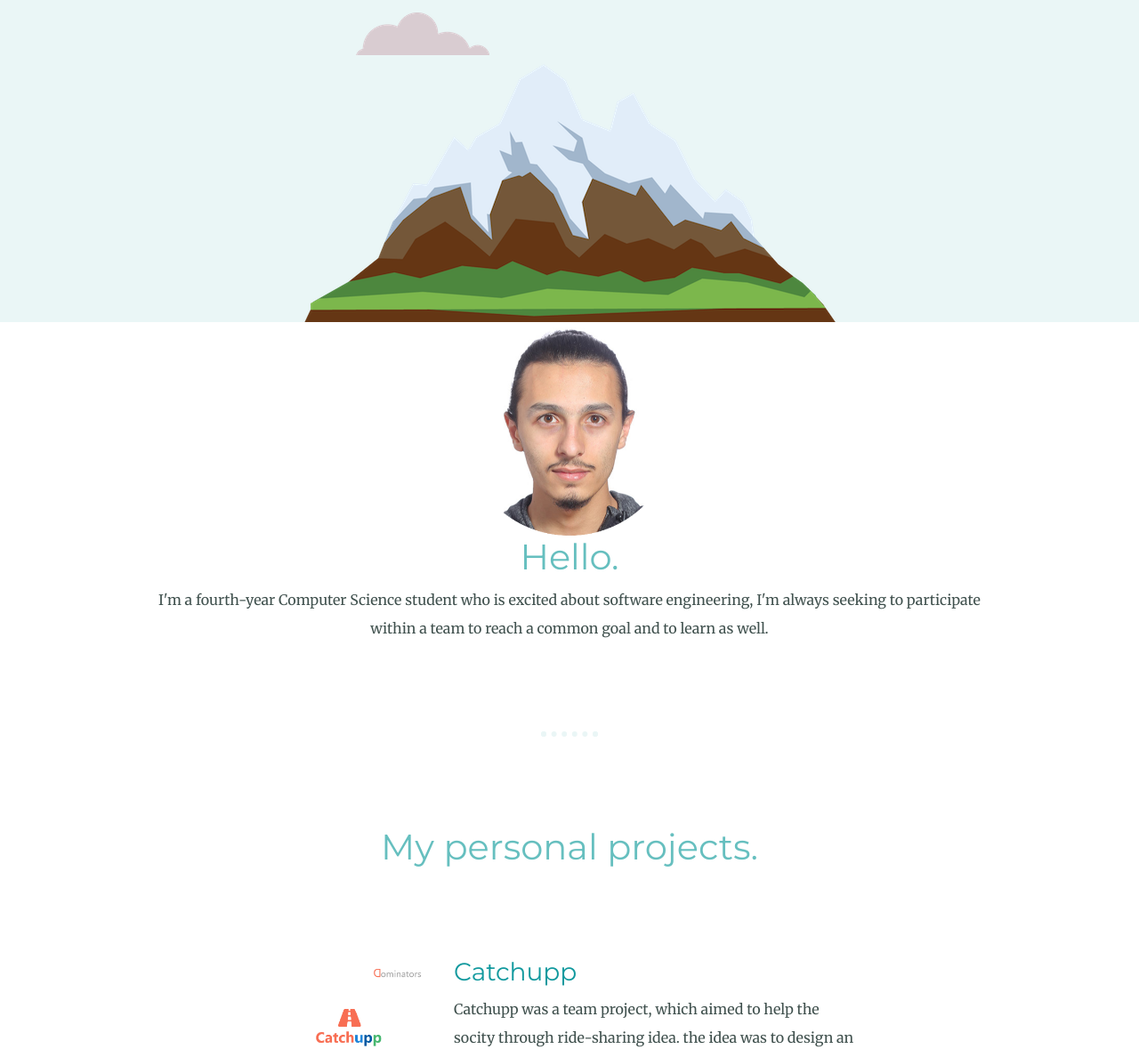
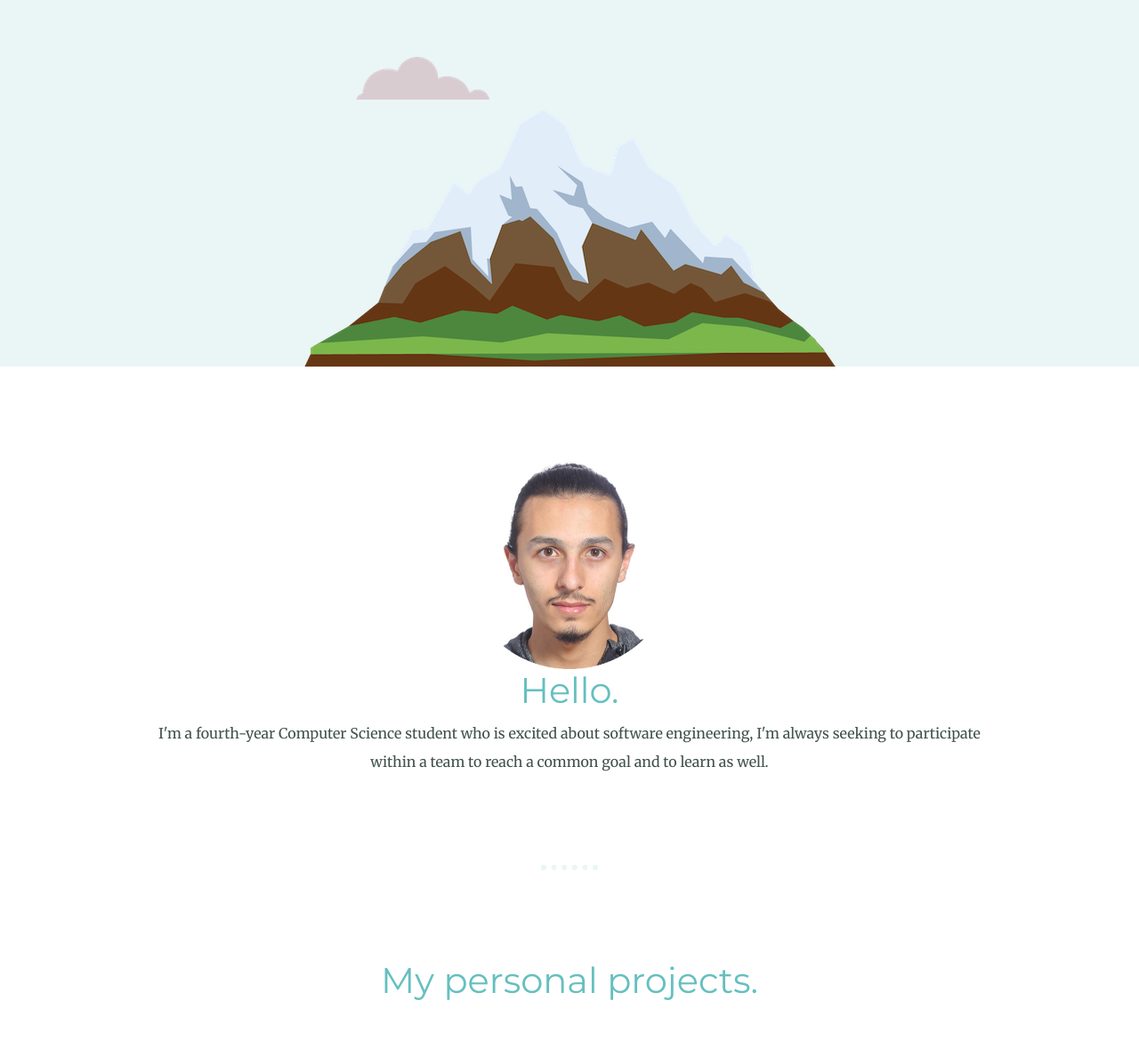
Before and after one commit to laithshams/portfolio, a plain HTML site: page index.html in a window 1280 px wide. Shown: the part 309-1488 px from the top of the page at 89% size. Drawn offline with nearby package versions, Linux system fonts and the light colour scheme.

Commit message:
Personal portfolio

```diff
--- a/css/styles.css
+++ b/css/styles.css
@@ -64,12 +64,17 @@ hr{
 }
 
 .middle-container {
+  padding: 100px 0;
   margin: 0;
 }
 
 .bottom-container {
   background-color: #66BFBF;
   padding: 50px;
+}
+
+.mountain-img {
+  padding-top: 50px;
 }
 
 .profile-img {
--- a/index.html
+++ b/index.html
@@ -38,7 +38,7 @@
     <h1>I'm Laith.</h1>
     <h2 class="a-pro">a <span class="pro">pro</span>grammer</h2>
     <img class="bottom-cloud" src="images/cloud.png" alt="">
-    <img src="images/mountain.png" alt="">
+    <img class="mountain-img" src="images/mountain.png" alt="">
   </div>
 
   <div class="middle-container">
```
Also changed, not shown: 1 other file.
